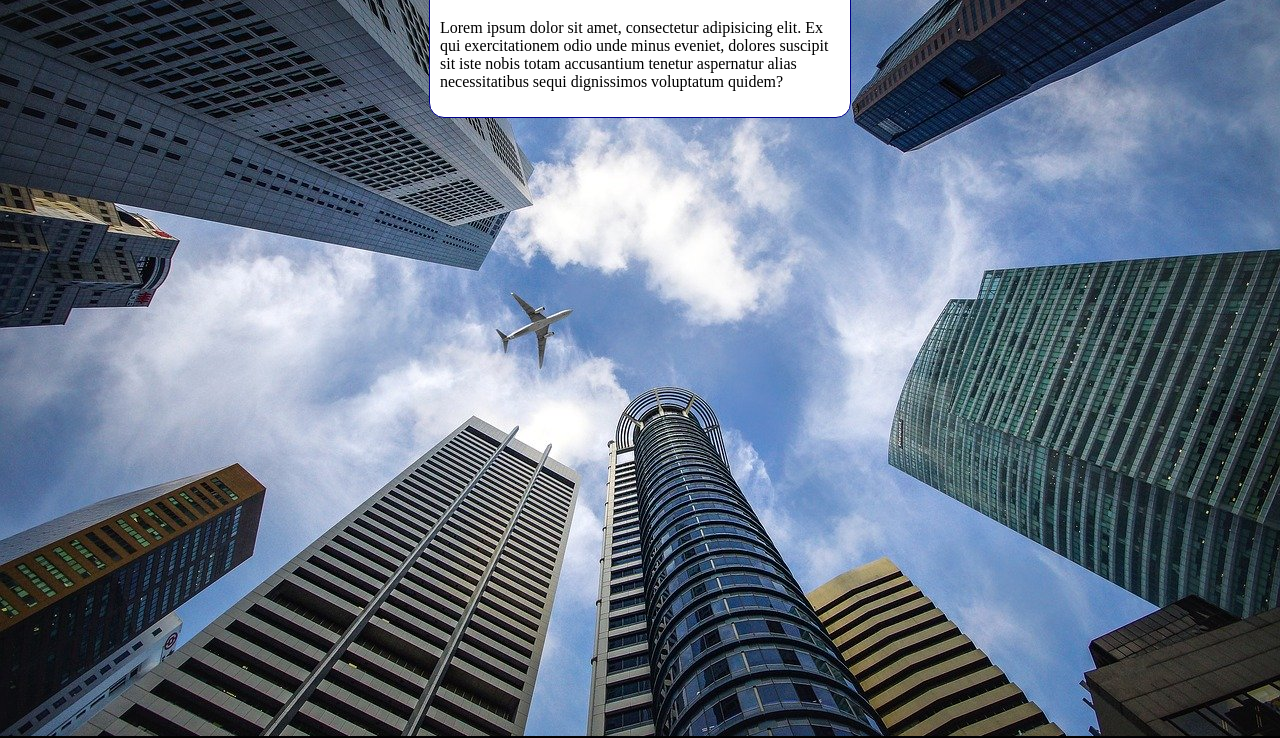
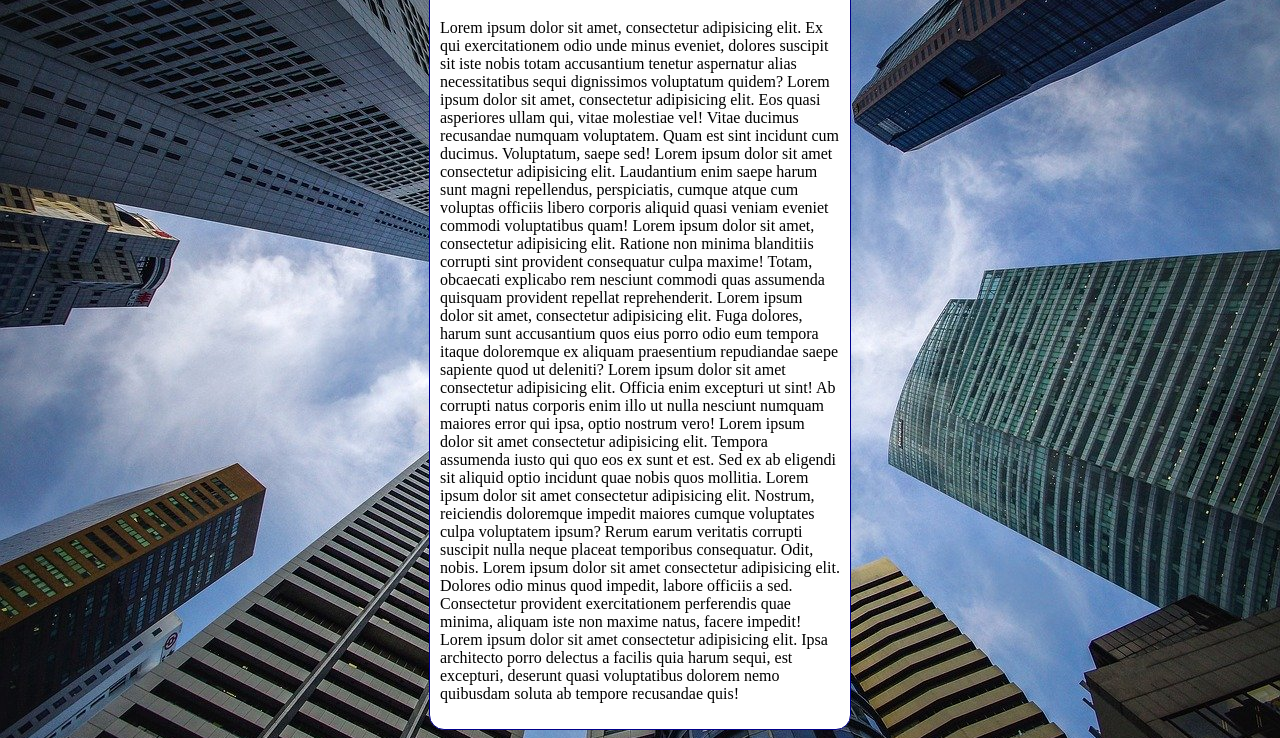
Before and after one commit to tbritos/html-css, a plain HTML site: page ex022/fundo006.html in a window 1280 px wide. Shown: the part 80-818 px from the top of the page. Drawn offline with Linux system fonts and the light colour scheme.

Commit message:
add fundo 007

```diff
--- a/ex022/fundo006.html
+++ b/ex022/fundo006.html
@@ -6,16 +6,22 @@
     <title>Document</title>
     <style>
         body{
-            height: 100vh;
+            /*height: 100vh;
             background-color: black;
             background-image: url(imagens/wallpaper002.jpg);
-            background-position: center top;
+            background-position: center center;
             background-repeat: no-repeat;
+            background-size: cover;
+            background-attachment: fixed;*/
+
+            /*background: color> image> position> repeat> [size]> attachment*/
+
+            background: black url(imagens/wallpaper002.jpg) center center no-repeat  fixed ;
             background-size: cover;
         }
         main{
             background-color: white;
-            width: 400px;
+            max-width:400px;
             padding: 10px;
             margin: auto;
             border: 1px solid darkblue;
@@ -28,7 +34,17 @@
         <h1>
             teste de imagem de fundo
         </h1>
-        <p>Lorem ipsum dolor sit amet, consectetur adipisicing elit. Ex qui exercitationem odio unde minus eveniet, dolores suscipit sit iste nobis totam accusantium tenetur aspernatur alias necessitatibus sequi dignissimos voluptatum quidem?</p>
+        <p>Lorem ipsum dolor sit amet, consectetur adipisicing elit. Ex qui exercitationem odio unde minus eveniet, dolores suscipit sit iste nobis totam accusantium tenetur aspernatur alias necessitatibus sequi dignissimos voluptatum quidem?
+        Lorem ipsum dolor sit amet, consectetur adipisicing elit. Eos quasi asperiores ullam qui, vitae molestiae vel! Vitae ducimus recusandae numquam voluptatem. Quam est sint incidunt cum ducimus. Voluptatum, saepe sed!
+        Lorem ipsum dolor sit amet consectetur adipisicing elit. Laudantium enim saepe harum sunt magni repellendus, perspiciatis, cumque atque cum voluptas officiis libero corporis aliquid quasi veniam eveniet commodi voluptatibus quam!
+        Lorem ipsum dolor sit amet, consectetur adipisicing elit. Ratione non minima blanditiis corrupti sint provident consequatur culpa maxime! Totam, obcaecati explicabo rem nesciunt commodi quas assumenda quisquam provident repellat reprehenderit.
+        Lorem ipsum dolor sit amet, consectetur adipisicing elit. Fuga dolores, harum sunt accusantium quos eius porro odio eum tempora itaque doloremque ex aliquam praesentium repudiandae saepe sapiente quod ut deleniti?
+        Lorem ipsum dolor sit amet consectetur adipisicing elit. Officia enim excepturi ut sint! Ab corrupti natus corporis enim illo ut nulla nesciunt numquam maiores error qui ipsa, optio nostrum vero!
+        Lorem ipsum dolor sit amet consectetur adipisicing elit. Tempora assumenda iusto qui quo eos ex sunt et est. Sed ex ab eligendi sit aliquid optio incidunt quae nobis quos mollitia.
+        Lorem ipsum dolor sit amet consectetur adipisicing elit. Nostrum, reiciendis doloremque impedit maiores cumque voluptates culpa voluptatem ipsum? Rerum earum veritatis corrupti suscipit nulla neque placeat temporibus consequatur. Odit, nobis.
+        Lorem ipsum dolor sit amet consectetur adipisicing elit. Dolores odio minus quod impedit, labore officiis a sed. Consectetur provident exercitationem perferendis quae minima, aliquam iste non maxime natus, facere impedit!
+        Lorem ipsum dolor sit amet consectetur adipisicing elit. Ipsa architecto porro delectus a facilis quia harum sequi, est excepturi, deserunt quasi voluptatibus dolorem nemo quibusdam soluta ab tempore recusandae quis!
+        </p>
     </main>
 </body>
 </html>
```
Also changed, not shown: ex022/fundo007.html (added, +38 -0 lines).
